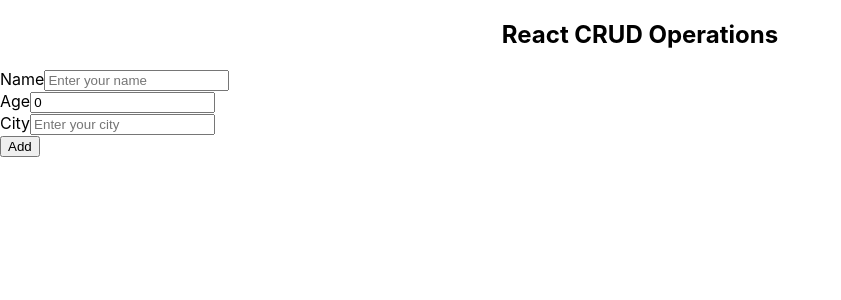
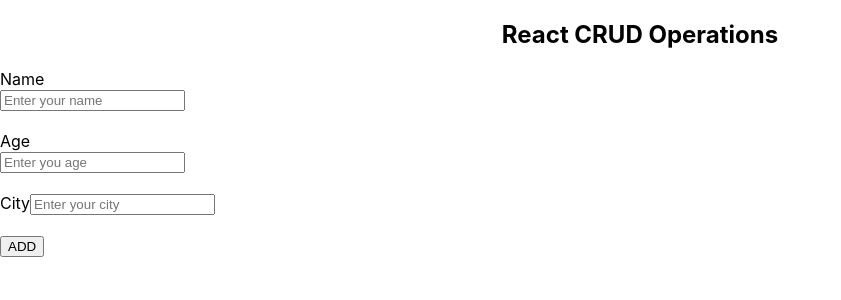
Before and after one commit to Abhishekjha52/CRUD-Using-TypeScript, a React (Create React App) app: page / in a window 1280 px wide. Shown: the top 300 px of the page, without its empty margins (0-841 px from the left). Built offline with nearby package versions, Linux system fonts and the light colour scheme.

Commit message:
Update Form.tsx

```diff
--- a/src/Components/Form.tsx
+++ b/src/Components/Form.tsx
@@ -4,56 +4,62 @@
   onSubmit: (e: React.FormEvent<HTMLFormElement>) => void;
   formData: {
     name: string;
-    age: string;
+    age: number;
     city: string;
   };
   setFormData: (e: React.ChangeEvent<HTMLInputElement>) => void;
-  edit: boolean;
+  activeInd: number | -1;
 }
 
 const Form: React.FC<FormProps> = ({
   onSubmit,
   formData,
   setFormData,
-  edit,
+  activeInd,
 }) => {
     return (
         <form onSubmit={onSubmit}>
           <div className="form-group">
-            <label>Name</label>
+            <label className="font-weight-bold">Name</label><br/>
             <input
               type="text"
-              className="form-control"
+              className="form-control form-control-lg"
               name="name"
               value={formData.name}
               placeholder="Enter your name"
               onChange={setFormData}
+              required
             />
           </div>
+          <br/>
           <div className="form-group">
-            <label>Age</label>
+            <label className="font-weight-bold">Age</label><br/>
+            <input
+              type="number"
+              className="form-control form-control-lg"
+              name="age"
+              value={formData.age!==0 ? formData.age : ""}
+              placeholder="Enter you age"
+              onChange={setFormData}
+              required
+            />
+          </div>
+          <br/>
+          <div className="form-group">
+            <label className="fonr-weight-bold">City</label>
             <input
               type="text"
-              className="form-control"
-              name="age"
-              value={formData.age}
-              placeholder="Enter you age"
-              onChange={setFormData}
-            />
-          </div>
-          <div className="form-group">
-            <label>City</label>
-            <input
-              type="text"
-              className="form-control"
+              className="form-control form-control-lg"
               name="city"
               value={formData.city}
               placeholder="Enter your city"
               onChange={setFormData}
+              required
             />
           </div>
-          <button type="submit" className="btn btn-primary">
-            {edit ? "Update" : "Add"}
+          <br/>
+          <button type="submit" className="btn btn-success btn-lg btn-block">
+            {activeInd!==-1 ? "UPDATE" : "ADD"}
           </button>
         </form>
       );
```
